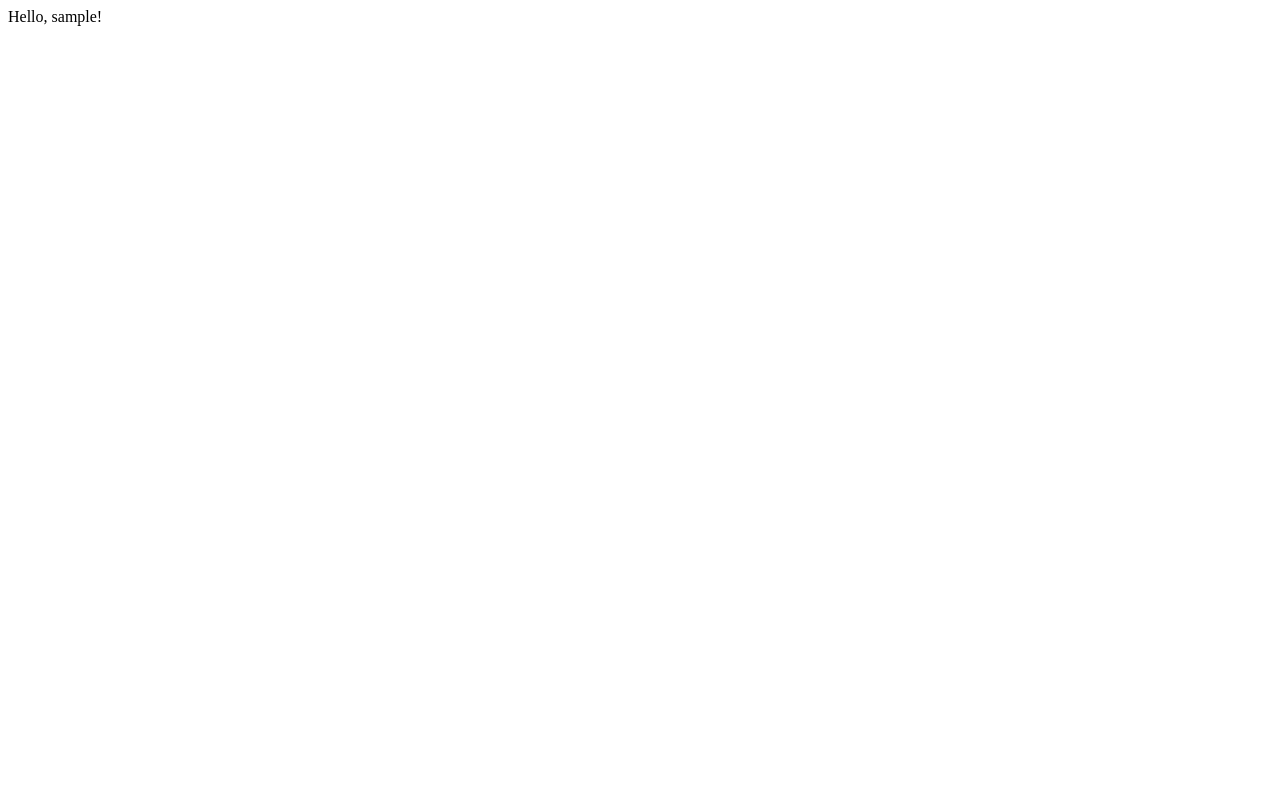
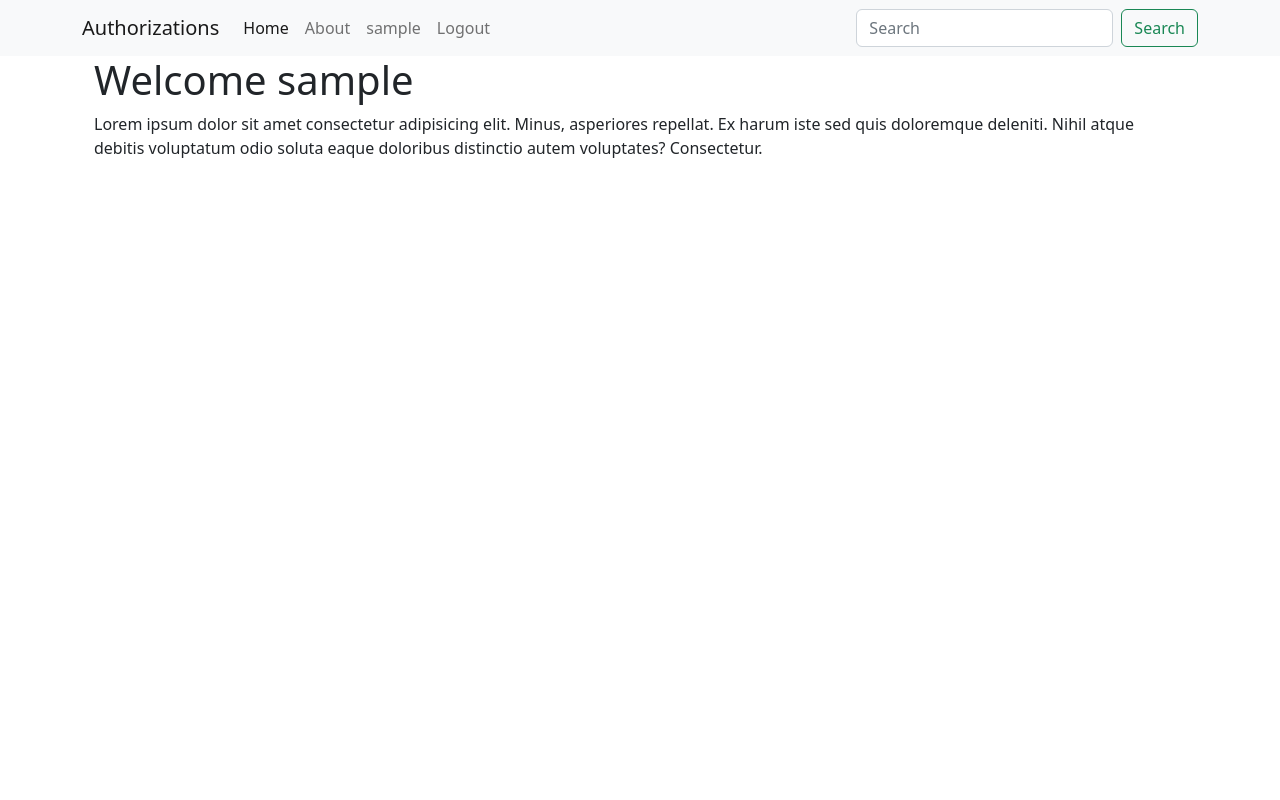
Before and after one commit to RustamovAkrom/FlaskAppAuthentifikation, a Flask app: page /profile in a window 1280 px wide. Before the commit the page is almost empty. Run offline with Flask 3, Linux system fonts and the light colour scheme; the visitor is signed in with stand-in values (Sample User, id 1).

Commit message:
change html templates

```diff
--- a/app/routers.py
+++ b/app/routers.py
@@ -68,4 +68,4 @@ def logout():
 @dp.route('/profile')
 @login_required
 def profile():
-    return f"Hello, {current_user.username}!"
+    return render_template('profile.html')
--- a/app/templates/base.html
+++ b/app/templates/base.html
@@ -24,7 +24,7 @@
               </li>
               {% if current_user.is_authenticated %}
                 <li class="nav-item">
-                    <a class="nav-link" href="{{ url_for('main.profile') }}">Profile</a>
+                    <a class="nav-link" href="{{ url_for('main.profile') }}">{{ current_user.username }}</a>
                 </li>
                 <li class="nav-item">
                     <a class="nav-link" href="{{ url_for('main.logout') }}">Logout</a>
@@ -45,22 +45,7 @@
           </div>
         </div>
       </nav>
-        <!-- <div style="background-color: indigo;">
-            {% if current_user.is_authenticated %}
-                <h1>Welcome {{ current_user.username }}</h1>
-            {% endif %}
-        </div>
-        <ul>
-            <li><a href="{{ url_for('main.index') }}">Home</a></li>
-            <li><a href="{{ url_for('main.about') }}">About</a></li>
-            {% if current_user.is_authenticated %}
-            <li><a href="{{ url_for('main.profile') }}">Profile</a></li>
-            <li><a href="{{ url_for('main.logout') }}">Logout</a></li>
-            {% else %}
-            <li><a href="{{ url_for('main.login') }}">Login</a></li>
-            <li><a href="{{ url_for('main.register') }}">Register</a></li>
-            {% endif %}
-        </ul> -->
+    <div class="container">
         {% with messages = get_flashed_messages(with_categories=true) %}
             {% if messages %}
                 {% for category, message in messages %}
@@ -68,7 +53,7 @@
                 {% endfor %}
             {% endif %}
         {% endwith %}
-    <div class="container">
+
         {% block content %}
         {% endblock %}
     </div>
--- a/app/templates/profile.html
+++ b/app/templates/profile.html
@@ -0,0 +1,8 @@
+{% extends 'base.html' %}
+{% block title %} {{ current_user.first_name }} {{ current_user.last_name }} {% endblock %}
+{% block content %}
+<div class="container-fluid">
+    <h1>Welcome {{ current_user.username }}</h1>
+    <p>Lorem ipsum dolor sit amet consectetur adipisicing elit. Minus, asperiores repellat. Ex harum iste sed quis doloremque deleniti. Nihil atque debitis voluptatum odio soluta eaque doloribus distinctio autem voluptates? Consectetur.</p>
+</div>
+{% endblock %}
```
Also changed, not shown: instance/sqlite.db. Lines whose indentation alone changed are shown as unchanged.
